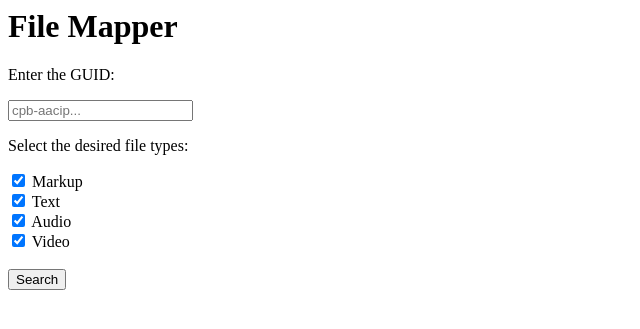
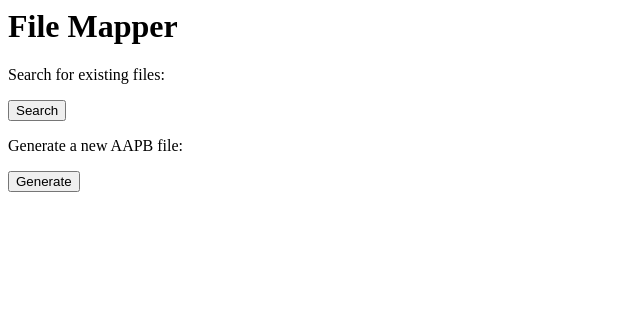
Before and after one commit to clamsproject/aapb-brandeis-datahousing, a Flask app: page / in a window 1280 px wide. Shown: the top 329 px of the page, without its empty margins (0-640 px from the left). Run offline with Flask 3, Linux system fonts and the light colour scheme.

Commit message:
added "obtaining" functionality

```diff
--- a/app.py
+++ b/app.py
@@ -30,21 +30,21 @@ def directory_search(guid):
 def file_typer(path):
     """determines the file type based on its extension"""
     file_types = {'.vtt': 'text', '.txt': 'text', '.mp3': 'audio', '.mp4': 'video', '.mov': 'video', '.xml': 'markup'}
-    if str(path.suffix) in file_types:
-        return file_types[str(path.suffix)]
+    if path.suffix in file_types:
+        return file_types[path.suffix]
     else:
         return 'other'
 
 def database_search(connection, guid, types):
     """searches the database for files"""
     if len(types) == 1:
-        paths = connection.execute("""SELECT file_type, server_path FROM map WHERE GUID=? and file_type=?;""", (guid, types[0])).fetchall()
+        paths = connection.execute("""SELECT file_type, server_path FROM map WHERE GUID=? and file_type=? GROUP BY file_type, server_path;""", (guid, types[0])).fetchall()
     elif len(types) == 2:
-        paths = connection.execute("""SELECT file_type, server_path FROM map WHERE GUID=? and file_type in (?, ?);""", (guid, types[0], types[1])).fetchall()
+        paths = connection.execute("""SELECT file_type, server_path FROM map WHERE GUID=? and file_type in (?, ?) GROUP BY file_type, server_path;""", (guid, types[0], types[1])).fetchall()
     elif len(types) == 3:
-        paths = connection.execute("""SELECT file_type, server_path FROM map WHERE GUID=? and file_type in (?, ?, ?);""", (guid, types[0], types[1], types[2])).fetchall()
+        paths = connection.execute("""SELECT file_type, server_path FROM map WHERE GUID=? and file_type in (?, ?, ?) GROUP BY file_type, server_path;""", (guid, types[0], types[1], types[2])).fetchall()
     else:
-        paths = connection.execute("""SELECT file_type, server_path FROM map WHERE GUID=?;""", (guid,)).fetchall()
+        paths = connection.execute("""SELECT file_type, server_path FROM map WHERE GUID=? GROUP BY file_type, server_path;""", (guid,)).fetchall()
     connection.commit()
     return paths
 
@@ -54,12 +54,25 @@ def insert_into_db(connection, guid, result):
     connection.execute("""INSERT INTO map VALUES (?, ?, ?);""", (guid, type, str(result)))
     connection.commit()
 
+def aapb_generate(guid, extension):
+    """generates a file from AAPB given a guid and file type"""
+    # NOTE: needs to be updated with AAPB API
+    root = Path(SEARCH_DIRECTORY)
+    dir = root.joinpath(RESULT_DIRECTORY)
+    if not dir.is_dir():
+        dir.mkdir()
+    filename = dir.joinpath(guid + extension)
+    filename.touch()
+    return filename
+
+
+
 @app.route('/')
 def main():
     return render_template('home.html')
 
-@app.route('/mapper', methods=['GET','POST'])
-def mapper():
+@app.route('/search', methods=['GET','POST'])
+def search():
     if request.method == 'POST':
         files = request.form.getlist('file_type')
         guid = request.form['GUID']
@@ -78,7 +91,19 @@ def mapper():
         connection.close()
         return render_template('search_results.html', GUID=guid, paths=paths)
     else:
-        return redirect(url_for('main'))
+        return render_template('search.html')
+
+@app.route('/generate', methods=['GET','POST'])
+def add():
+    if request.method == 'POST':
+        extension = request.form['file_extension']
+        guid = request.form['GUID']
+        file = aapb_generate(guid, extension)
+        connection = get_db_connection()
+        insert_into_db(connection, guid, file)
+        return render_template('generate_results.html', GUID=guid, path=file)
+    else:
+        return render_template('generate.html')
 
 if __name__ == '__main__':
     initialize()
--- a/schema.sql
+++ b/schema.sql
@@ -1,4 +1,3 @@
-DROP TABLE IF EXISTS map;
 CREATE TABLE IF NOT EXISTS map (
 	GUID	TEXT NOT NULL,
 	file_type	TEXT NOT NULL,
--- /dev/null
+++ b/templates/generate_results.html
@@ -0,0 +1,5 @@
+<p>A file has been generate for the GUID {{ GUID }}. It is located at {{ path }}.</p>
+
+<br><br>
+
+<button onclick="window.location.href='/';">Return to home</button><br>
--- a/templates/home.html
+++ b/templates/home.html
@@ -1,17 +1,6 @@
 <h1>File Mapper</h1>
 
-<form action="mapper" method="post">
-    <p>Enter the GUID:</p>
-        <input type="text" name="GUID" pattern="cpb-aacip{_-}.*" placeholder="cpb-aacip..."><br>
-    <p>Select the desired file types:</p>
-        <input type="checkbox" name="file_type" value="markup" id="markup" checked>
-            <label for="markup">Markup</label><br>
-        <input type="checkbox" name="file_type" value="text" id="text" checked>
-            <label for="text">Text</label><br>
-        <input type="checkbox" name="file_type" value="audio" id="audio" checked>
-            <label for="audio">Audio</label><br>
-        <input type="checkbox" name="file_type" value="video" id="video" checked>
-            <label for="video">Video</label>
-        <br><br>
-    <input type="submit" value="Search">
-</form>
+<p>Search for existing files:</p>
+<button onclick="window.location.href='search';">Search</button><br>
+<p>Generate a new AAPB file:</p>
+<button onclick="window.location.href='generate';">Generate</button>
--- a/templates/search_results.html
+++ b/templates/search_results.html
@@ -12,3 +12,7 @@
         </tr>
     {% endfor %}
 </table>
+
+<br><br>
+
+<button onclick="window.location.href='/';">Return to home</button><br>
```
Also changed, not shown: templates/filenotfound.html (+6 -1 lines), templates/generate.html (added, +19 -0 lines), templates/search.html (added, +20 -0 lines).
